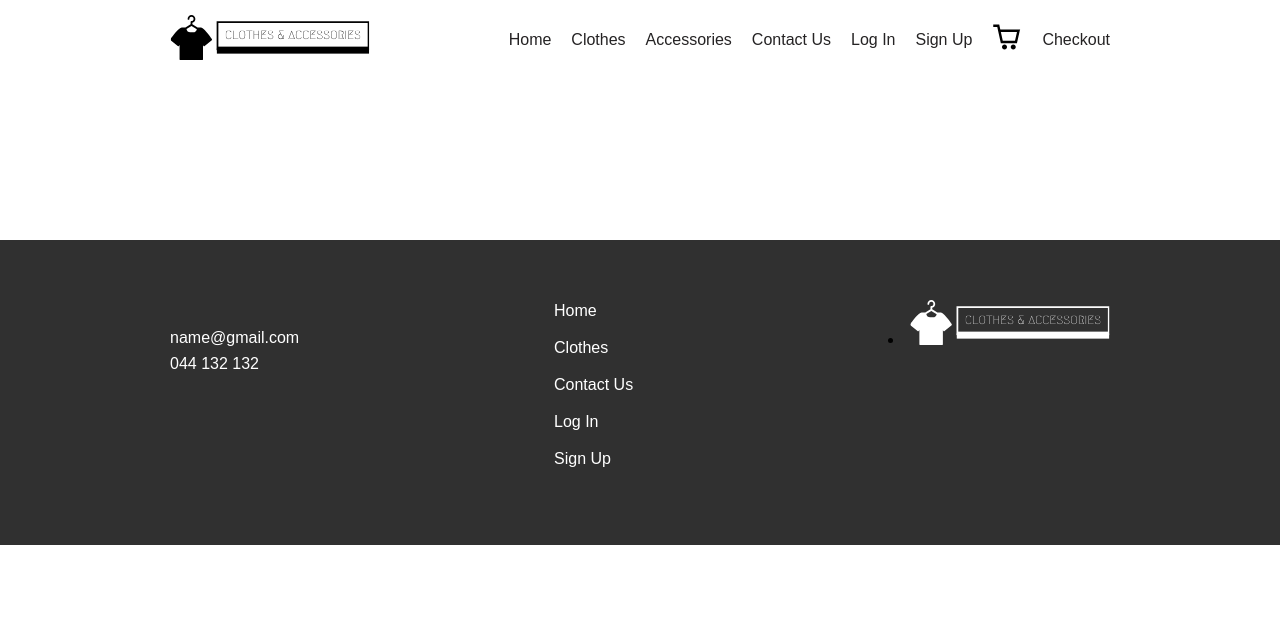
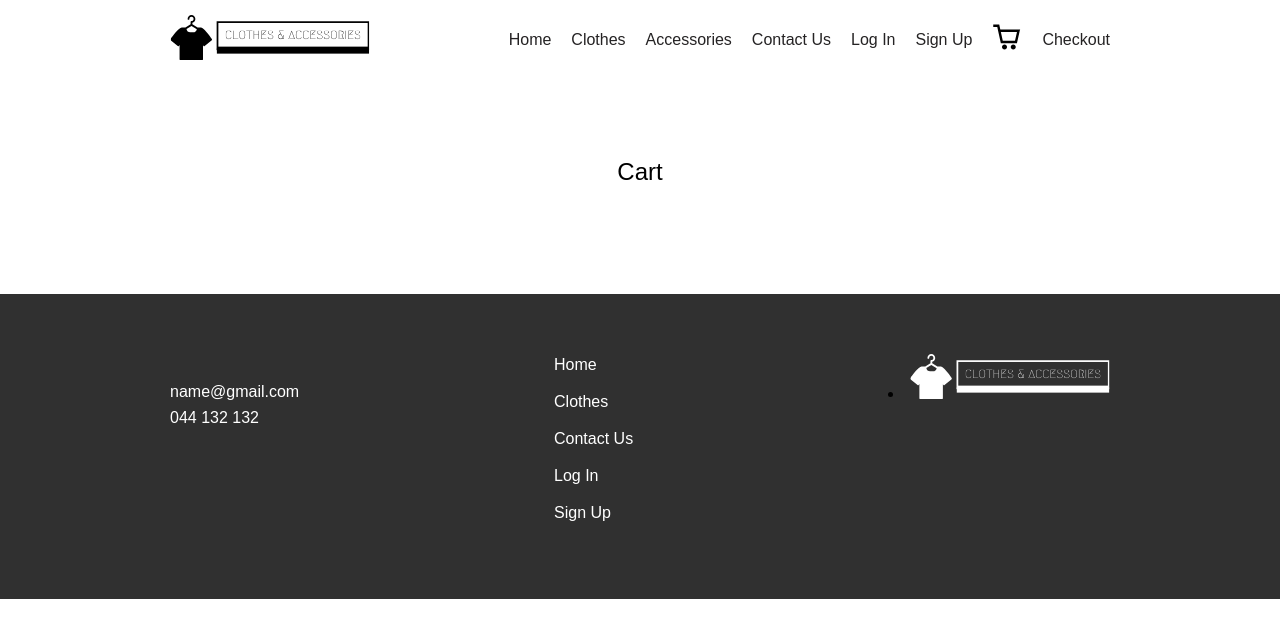
Before and after one commit to AltinDurakuu/react-ecommerce, a React (Vite) app: page /cart in a window 1280 px wide. Shown: the top 638 px of the page. Built offline with nearby package versions, Linux system fonts and the light colour scheme.

Commit message:
fixed cart bugs

```diff
--- a/src/components/ClothesAccessoriesPage.jsx
+++ b/src/components/ClothesAccessoriesPage.jsx
@@ -87,6 +87,7 @@ function ClothesAccessoriesPage({type}) {
       />
         <section className="products-section products-accessories full-block" id="on-sale">
           <div className="container">
+            <h2  className="pageTitle">{type === "clothes" ? "Clothes" : "Accessories"}</h2>
             <div className="grid-container a" id="clothes_grid">
               {productsToRender}
             </div>
--- a/src/components/ProductCard.jsx
+++ b/src/components/ProductCard.jsx
@@ -1,7 +1,6 @@
 import React, { useState, useContext, useEffect } from "react";
 import "./../styles/ProductCard.css";
 import { NavLink, useNavigate } from "react-router-dom";
-
 import { AppContext } from "./AppContext";
 
 function ProductCard({
@@ -19,6 +18,9 @@ function ProductCard({
   const quantityInCart = productInCart ? productInCart.quantity : 0;
   const navigate  = useNavigate();
 
+  useEffect(() => {
+    localStorage.setItem("cartItems", JSON.stringify(cartItems));
+  }, [cartItems]);
   const handleProductClicked = (e) => {
     e.stopPropagation();
     const productDetails = {
@@ -28,7 +30,6 @@ function ProductCard({
         oldPrice,
         outofstock,
       };
-      sessionStorage.setItem("productDetails", JSON.stringify(productDetails))
     navigate("/product/" + productId);
   }
   const handleAddToCart = (e) => {
@@ -70,6 +71,13 @@ function ProductCard({
     );
   };
 
+  const handleRemoveFromCart = (e) => {
+    e.stopPropagation();
+    setCartItems((prevCartItems) =>
+      prevCartItems.filter((item) => item.productId !== productId)
+    );
+  };
+
   useEffect(() => {
     localStorage.setItem("cartItems", JSON.stringify(cartItems));
   }, [cartItems]);
@@ -88,7 +96,7 @@ function ProductCard({
                   Add to Cart
                 </button>
               ) : (
-                <button onClick={handleDecrementQuantity} className="add-to-cart">
+                <button onClick={handleRemoveFromCart} className="add-to-cart">
                   Remove from cart
                 </button>
               )}
--- a/src/pages/Cart.jsx
+++ b/src/pages/Cart.jsx
@@ -23,6 +23,7 @@ function Cart(){
         <main className="full-block">
             <section className="products-section products-accessories full-block" id="on-sale">
                 <div className="container">
+                    <h2 className="pageTitle">Cart</h2>
                     <div className="grid-container a" id="clothes_grid">
                     {productsToRender}
                     </div>
--- a/src/pages/Checkout.jsx
+++ b/src/pages/Checkout.jsx
@@ -1,10 +1,10 @@
-import React, {useState, useEffect} from "react";
+import React, {useState, useEffect, useContext} from "react";
 import CheckoutUserData from "../components/CheckoutUserData";
 import Payment from "../components/Payment";
 import CheckoutProducts from "../components/CheckoutProducts";
 import "./../styles/Checkout.css"
 import axios from "../components/axios";
-
+import { AppContext } from "./../components/AppContext";
 
 function Checkout(){
     const [userData, setUserData] = useState({
@@ -13,6 +13,9 @@ function Checkout(){
         phoneNumber: '',
         address: ''
       });
+      const { cartItems, setCartItems } = useContext(AppContext);
+      localStorage.setItem("cartItems", JSON.stringify(cartItems));
+
       function setUserDataOnLoad(message, user){
         useEffect((message, user)=>{
           if(message == "User found"){
--- a/src/styles/GetProductsForm.css
+++ b/src/styles/GetProductsForm.css
@@ -57,3 +57,8 @@ input[type = reset]{
   input[type=checkbox] {
     margin-right: 5px;
   }
+.pageTitle{
+  font-size: 24px;
+  margin-bottom: 30px;
+  text-align: center;
+}
```
